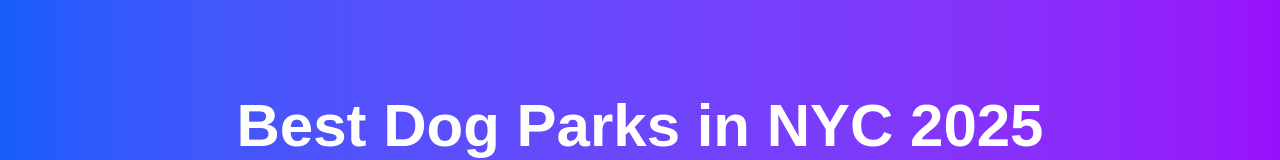
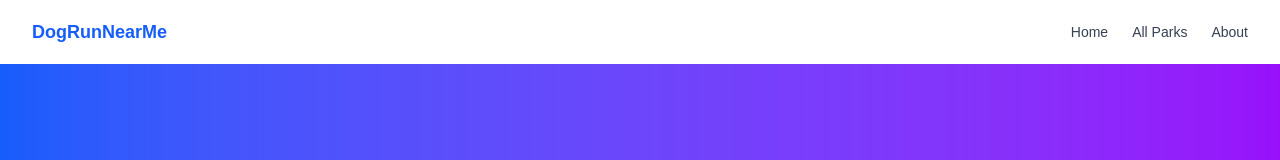
Before and after one commit to ronaldregan621/dogrunnearme-web, a Next.js app: page / in a window 1280 px wide. Shown: the top 160 px of the page. Built offline with nearby package versions, Linux system fonts and the light colour scheme; no server answers.

Commit message:
feat: basic navbar and footer

```diff
--- a/src/app/layout.tsx
+++ b/src/app/layout.tsx
@@ -1,6 +1,8 @@
 import type { Metadata } from "next";
 import "./globals.css";
 import { Analytics } from "@vercel/analytics/react";
+import NavBar from "@/components/NavBar";
+import Footer from "@/components/Footer";
 
 export const metadata: Metadata = {
   title: "Dog Run Near Me - Find NYC Dog Parks",
@@ -16,7 +18,9 @@ export default function RootLayout({
   return (
     <html lang="en">
       <body className="antialiased font-sans">
+        <NavBar />
         {children}
+        <Footer />
         <Analytics />
       </body>
     </html>
--- /dev/null
+++ b/src/components/Footer.tsx
@@ -0,0 +1,14 @@
+export default function Footer() {
+  return (
+    <footer className="bg-gray-900 text-white py-6 mt-16">
+      <div className="max-w-7xl mx-auto px-4 sm:px-6 lg:px-8 flex flex-col sm:flex-row justify-between items-center text-sm">
+        <p>© 2025 DogRunNearMe</p>
+        <div className="space-x-4 mt-2 sm:mt-0">
+          <a href="/#about" className="hover:underline">About</a>
+          <a href="https://github.com/ronaldregan621/dogrunnearme-web" target="_blank" rel="noreferrer" className="hover:underline">GitHub</a>
+          <a href="mailto:hello@dogrunnearme.com" className="hover:underline">Contact</a>
+        </div>
+      </div>
+    </footer>
+  );
+}
--- /dev/null
+++ b/src/components/NavBar.tsx
@@ -0,0 +1,18 @@
+import Link from 'next/link';
+
+export default function NavBar() {
+  return (
+    <header className="bg-white shadow-sm">
+      <nav className="max-w-7xl mx-auto px-4 sm:px-6 lg:px-8 flex items-center justify-between h-16">
+        <Link href="/" className="text-lg font-bold text-blue-600">
+          DogRunNearMe
+        </Link>
+        <div className="space-x-6 text-sm font-medium text-gray-700 hidden sm:block">
+          <Link href="/">Home</Link>
+          <Link href="/parks">All Parks</Link>
+          <a href="/#about">About</a>
+        </div>
+      </nav>
+    </header>
+  );
+}
```
